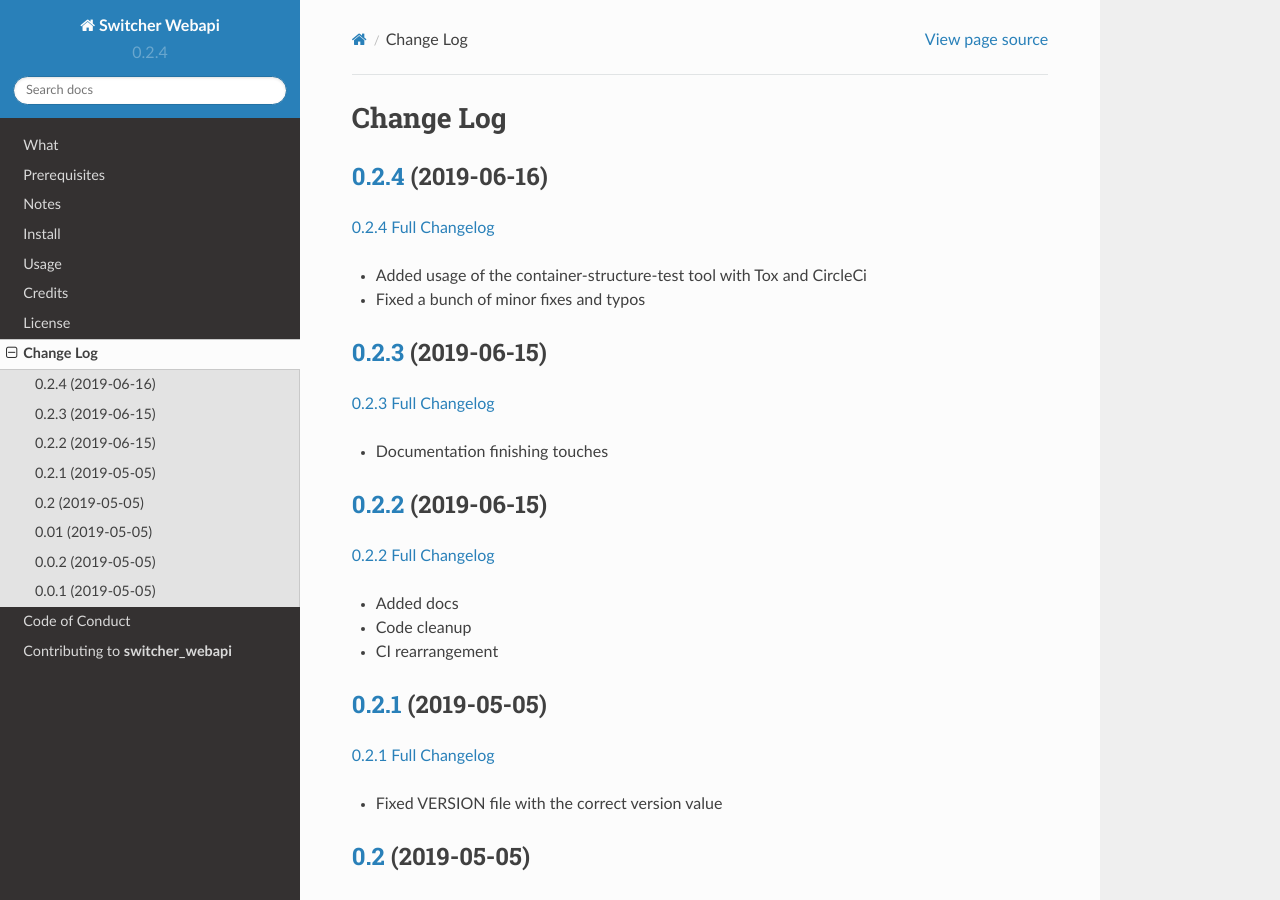
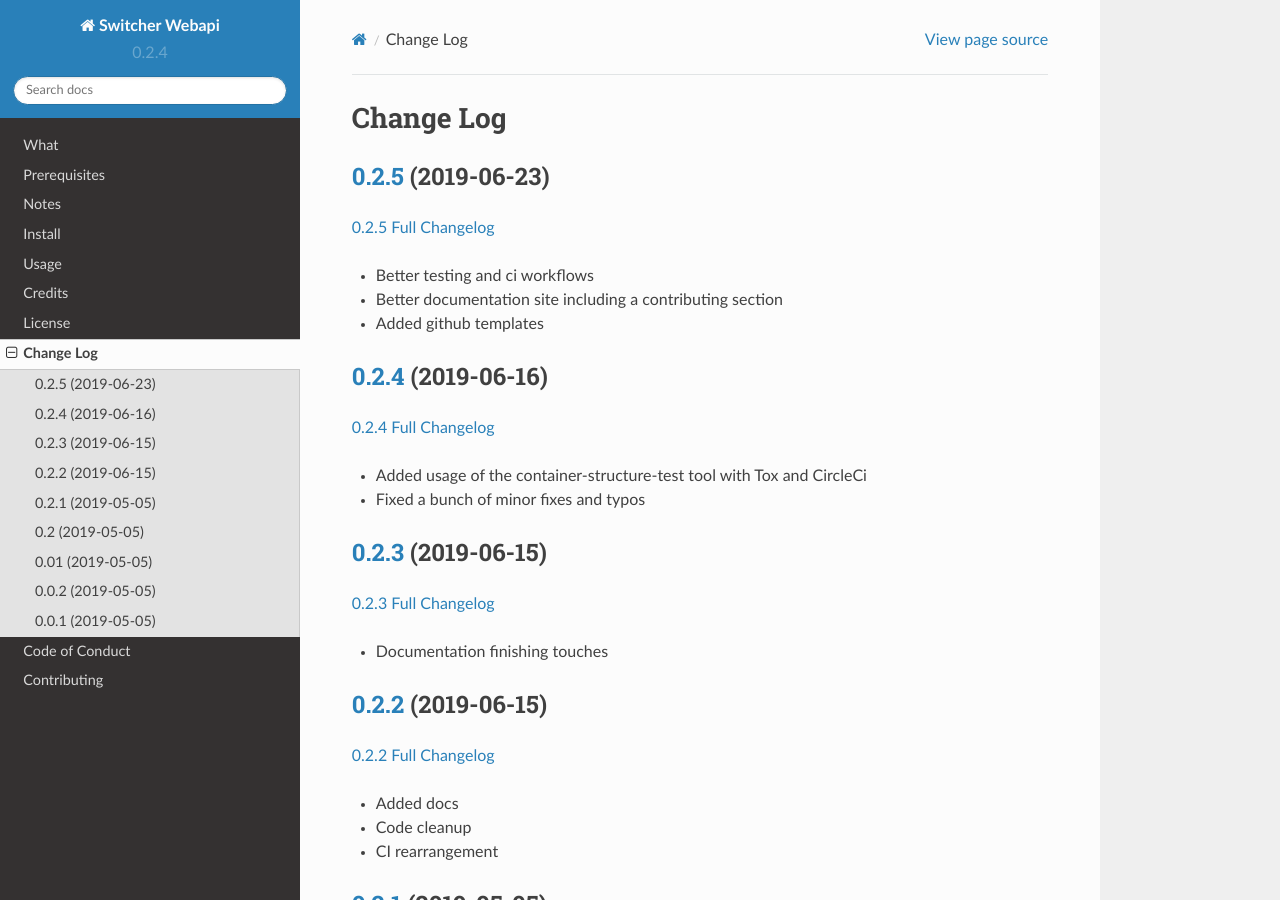
Before and after one commit to TomerFi/switcher_webapi, a Sphinx documentation site: the page built from docs/source/changelog.rst, in a window 1280 px wide and 900 px high. Built offline with Sphinx 7.4.7 and the Read the Docs theme 2.0.0, drawn with Linux system fonts in a browser that asks for light colours.

Commit message:
Documentation fixes.

```diff
--- a/docs/source/changelog.rst
+++ b/docs/source/changelog.rst
@@ -1,5 +1,15 @@
 Change Log
 **********
+
+0.2.5_ (2019-06-23)
+^^^^^^^^^^^^^^^^^^^
+
+`0.2.5 Full Changelog`_
+
+- Better testing and ci workflows
+- Better documentation site including a contributing section
+- Added github templates
+
 
 0.2.4_ (2019-06-16)
 ^^^^^^^^^^^^^^^^^^^
@@ -60,6 +70,8 @@ Change Log
 
 -  Pre-release
 
+.. _0.2.5: https://github.com/tomerfi/switcher_webapi/tree/0.2.5
+.. _0.2.5 Full Changelog: https://github.com/tomerfi/switcher_webapi/compare/0.2.4...0.2.5
 .. _0.2.4: https://github.com/tomerfi/switcher_webapi/tree/0.2.4
 .. _0.2.4 Full Changelog: https://github.com/tomerfi/switcher_webapi/compare/0.2.3...0.2.4
 .. _0.2.3: https://github.com/tomerfi/switcher_webapi/tree/0.2.3
--- a/docs/source/contributing.rst
+++ b/docs/source/contributing.rst
@@ -1,5 +1,5 @@
-Contributing to **switcher_webapi**
-***********************************
+Contributing
+************
 
 First off, thank you for taking the time to contribute.
 
@@ -12,6 +12,7 @@ First off, thank you for taking the time to contribute.
    You can find the `module repository here`_.
 
 Contributing is pretty straight-forward:
+
 *   Fork the repository
 *   Commit your changes
 *   Create a pull request against the **dev** branch
```
Also changed, not shown: CHANGELOG.md (+4 -0 lines), README.md (+1 -1 lines).
